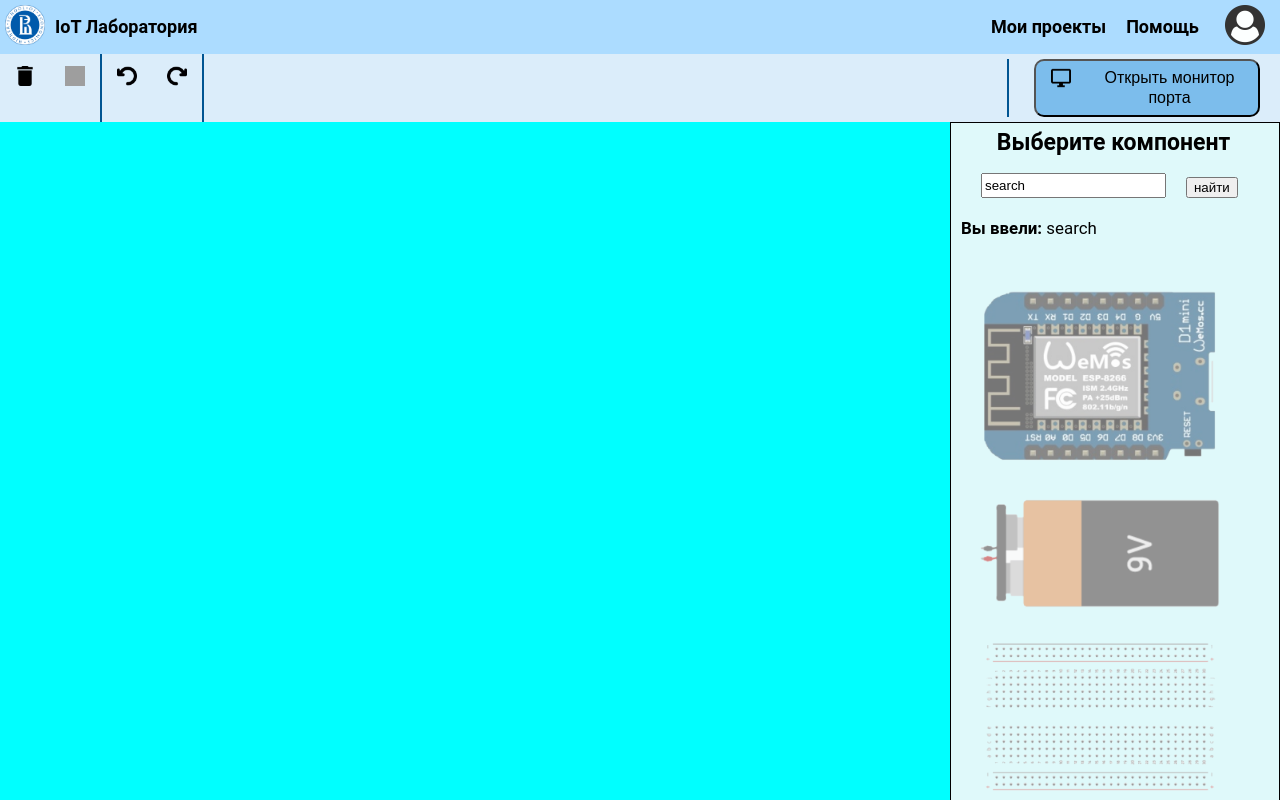
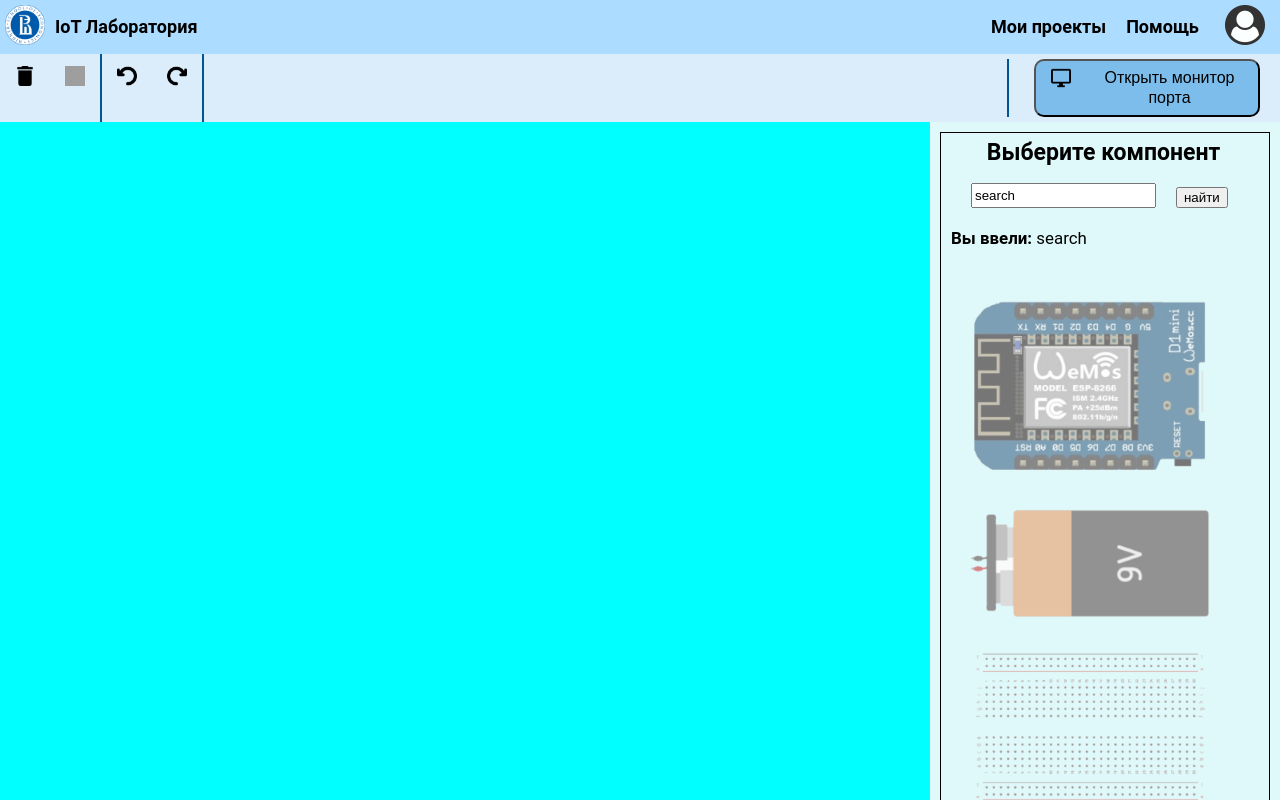
Before and after one commit to adden00/iotLab_front, an Angular app: page / in a window 1280 px wide. Shown: the top 800 px of the page. Built offline with nearby package versions, Linux system fonts and the light colour scheme; grey boxes are pictures that could not be loaded.

Commit message:
adapt size

```diff
--- a/src/app/app.component.scss
+++ b/src/app/app.component.scss
@@ -1,3 +1,9 @@
+.wrapper {
+  height: 100vh;
+  width: 100vw;
+}
+
+
 body {
     margin: 0px;
     padding: 0px;
@@ -159,5 +165,5 @@ a:hover {
 }
 
 .mainField p {
-    margin: 1000px 100px 1000px 100px;
+    //margin: 1000px 100px 1000px 100px;
 }
--- a/src/app/library/library.component.html
+++ b/src/app/library/library.component.html
@@ -1,3 +1,4 @@
+<div class="wrapper">
 <div class="library_frame">
 
 
@@ -58,3 +59,4 @@
   </div>
 
 </div>
+</div>
--- a/src/app/library/library.component.scss
+++ b/src/app/library/library.component.scss
@@ -3,7 +3,7 @@
 .library_frame {
   position: relative;
   width: 330px;
-  height: 1000px;
+  height: 84vh;
   overflow-y: scroll;
   fill: #fff;
   border: 1px solid #000000;
```
